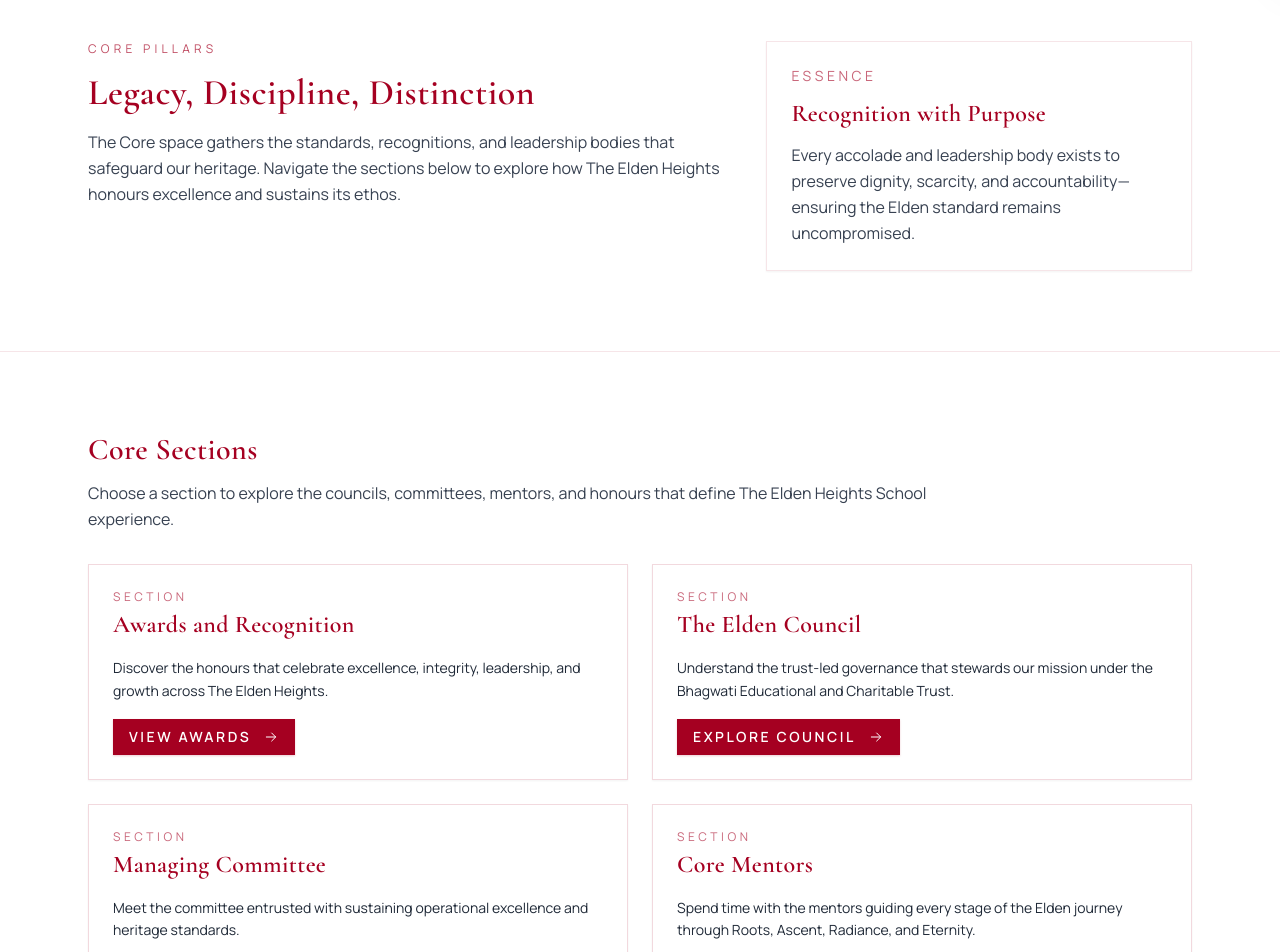
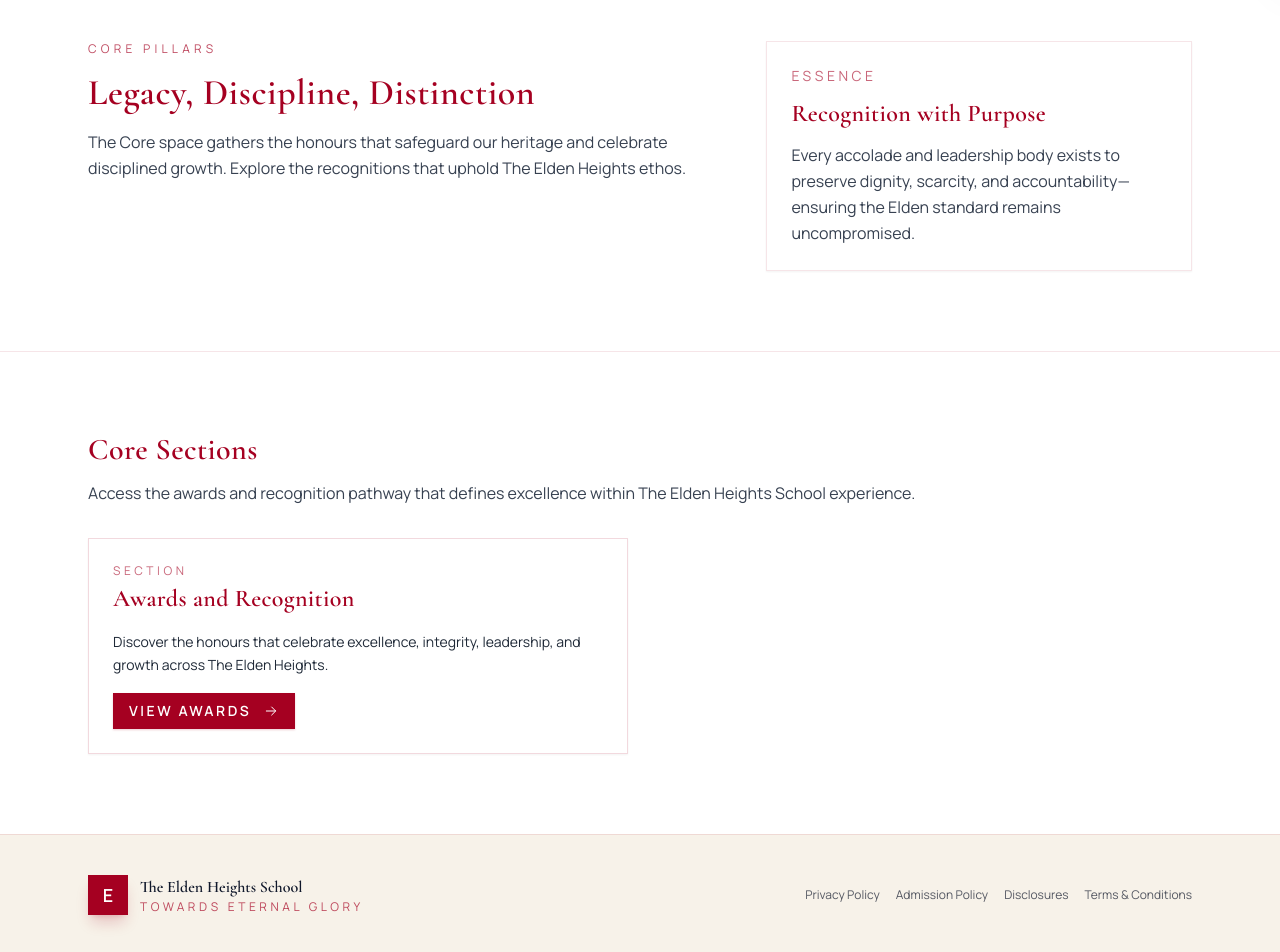
Before and after one commit to imagicity-stack/Mount-Litera-Website, a Next.js app: page /core in a window 1280 px wide. Shown: the part 120-1072 px from the top of the page. Built offline with nearby package versions, Linux system fonts and the light colour scheme.

Commit message:
Limit core page to awards

```diff
--- a/pages/core.js
+++ b/pages/core.js
@@ -10,27 +10,6 @@ const coreSections = [
       'Discover the honours that celebrate excellence, integrity, leadership, and growth across The Elden Heights.',
     href: '/awards-and-recognition',
     cta: 'View Awards'
-  },
-  {
-    title: 'The Elden Council',
-    description:
-      'Understand the trust-led governance that stewards our mission under the Bhagwati Educational and Charitable Trust.',
-    href: '/the-elden-council',
-    cta: 'Explore Council'
-  },
-  {
-    title: 'Managing Committee',
-    description:
-      'Meet the committee entrusted with sustaining operational excellence and heritage standards.',
-    href: '/managing-committee',
-    cta: 'View Committee'
-  },
-  {
-    title: 'Core Mentors',
-    description:
-      'Spend time with the mentors guiding every stage of the Elden journey through Roots, Ascent, Radiance, and Eternity.',
-    href: '/core-mentors',
-    cta: 'Meet Mentors'
   }
 ];
 
@@ -41,7 +20,7 @@ export default function CorePage() {
         <title>Core | The Elden Heights School</title>
         <meta
           name="description"
-          content="Explore the core pillars, governance, and recognition pathways that define The Elden Heights School."
+          content="Explore the core pillars and recognition pathways that define The Elden Heights School."
         />
       </Head>
       <div className="min-h-screen bg-white text-gray-800 flex flex-col">
@@ -53,8 +32,8 @@ export default function CorePage() {
                 <p className="text-xs uppercase tracking-[0.35em] text-cardinal/70">Core Pillars</p>
                 <h1 className="text-4xl font-semibold text-cardinal">Legacy, Discipline, Distinction</h1>
                 <p className="text-gray-700 leading-relaxed">
-                  The Core space gathers the standards, recognitions, and leadership bodies that safeguard our heritage. Navigate
-                  the sections below to explore how The Elden Heights honours excellence and sustains its ethos.
+                  The Core space gathers the honours that safeguard our heritage and celebrate disciplined growth. Explore the
+                  recognitions that uphold The Elden Heights ethos.
                 </p>
               </div>
               <div className="bg-white border border-cardinal/10 shadow-sm p-6 space-y-3">
@@ -73,8 +52,7 @@ export default function CorePage() {
               <div className="space-y-3 max-w-4xl">
                 <h2 className="text-3xl font-semibold text-cardinal">Core Sections</h2>
                 <p className="text-gray-700 leading-relaxed">
-                  Choose a section to explore the councils, committees, mentors, and honours that define The Elden Heights School
-                  experience.
+                  Access the awards and recognition pathway that defines excellence within The Elden Heights School experience.
                 </p>
               </div>
 
```
